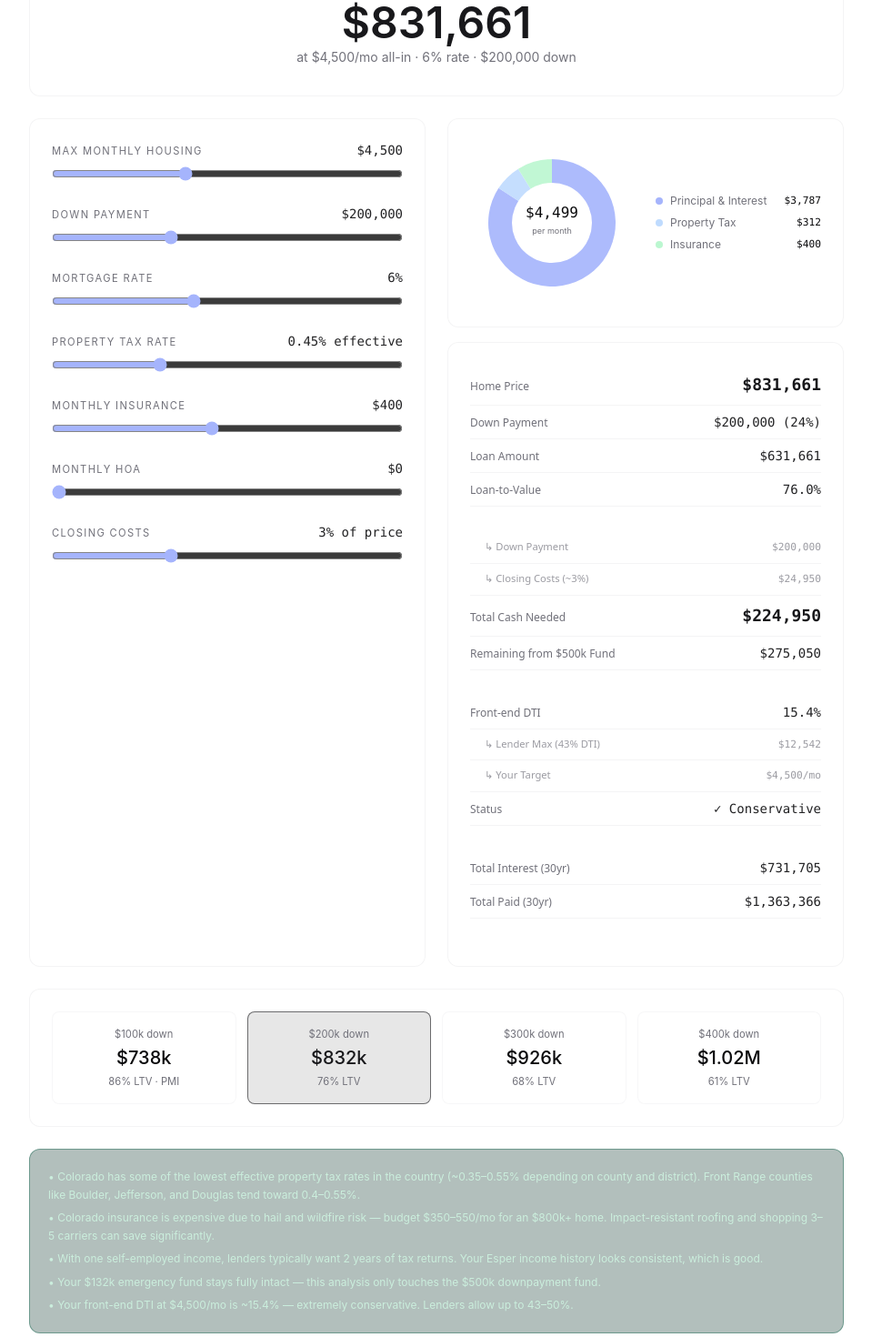
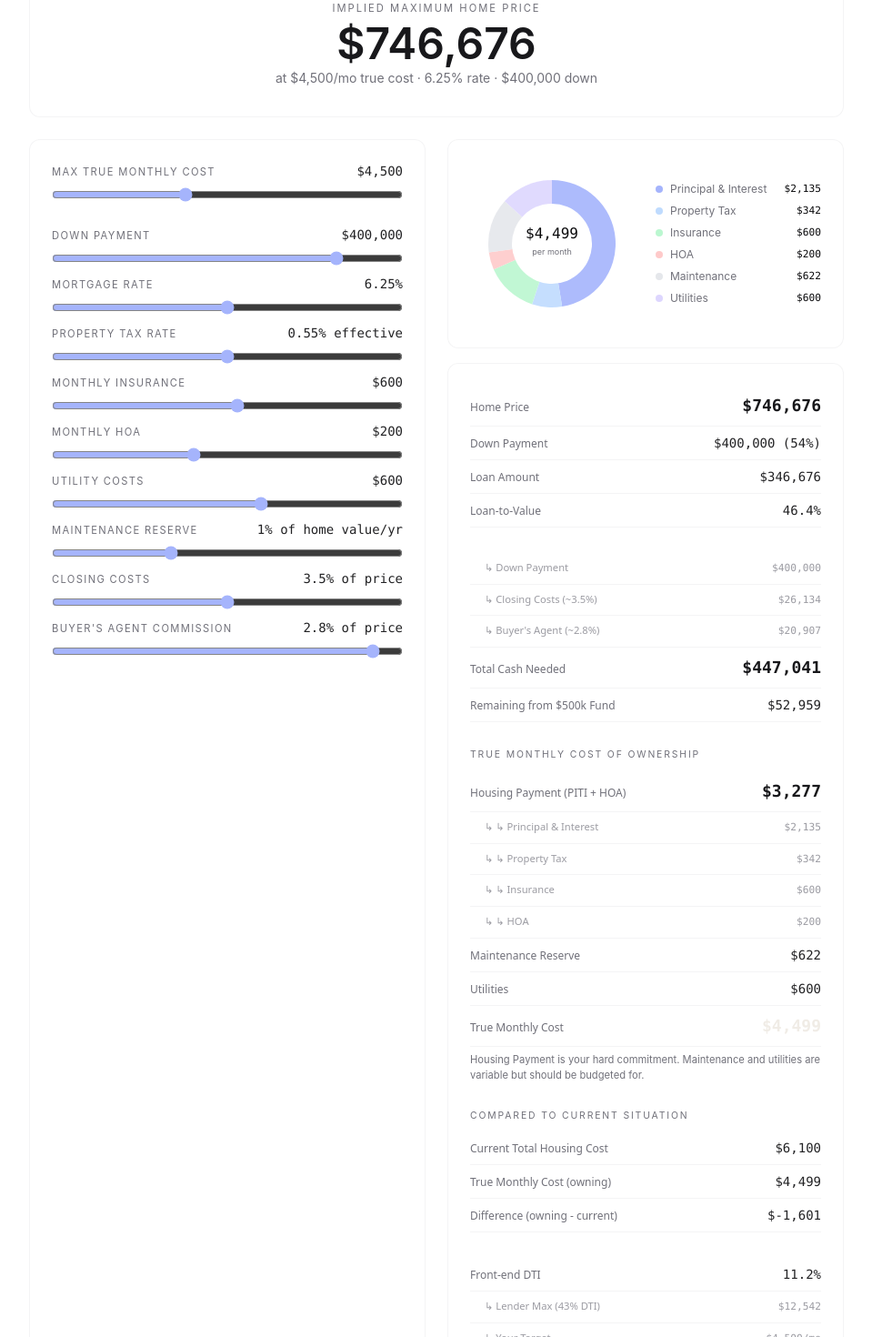
Before and after one commit to ksBrapZ/keyana-portfolio, a Next.js app: page /mk-home-affordability in a window 1280 px wide. Shown: the part 237-1707 px from the top of the page at 91% size, without its empty margins (160-1119 px from the left). Built offline with nearby package versions, Linux system fonts and the light colour scheme.

Commit message:
calculator updates

```diff
--- a/pages/mk-home-affordability.tsx
+++ b/pages/mk-home-affordability.tsx
@@ -37,7 +37,7 @@ const Slider = ({ label, value, onChange, min, max, step, format, suffix }) => (
   </div>
 );
 
-const Row = ({ label, value, highlight, sub, warn }) => (
+const Row = ({ label, value, highlight, sub, warn, accent }) => (
   <div className="flex justify-between items-baseline py-2 border-b border-border/40">
     <span
       className={`font-sans ${sub ? "text-[0.7rem] text-muted-foreground/70 pl-4" : "text-xs text-muted-foreground"}`}
@@ -52,6 +52,7 @@ const Row = ({ label, value, highlight, sub, warn }) => (
         !sub && !highlight ? "text-sm text-foreground/90" : "",
         warn ? "text-destructive" : "",
       ].join(" ").trim()}
+      style={accent ? { color: "#f0ece6" } : undefined}
     >
       {value}
     </span>
@@ -65,36 +66,39 @@ const Section = ({ children }) => (
 );
 
 export default function HomeAffordability() {
-  const [downPayment, setDownPayment] = useState(200000);
-  const [rate, setRate] = useState(6.0);
-  const [propertyTaxRate, setPropertyTaxRate] = useState(0.45);
-  const [insurance, setInsurance] = useState(400);
-  const [hoa, setHoa] = useState(0);
-  const [closingCostPct, setClosingCostPct] = useState(3.0);
+  const [downPayment, setDownPayment] = useState(400000);
+  const [rate, setRate] = useState(6.25);
+  const [propertyTaxRate, setPropertyTaxRate] = useState(0.55);
+  const [insurance, setInsurance] = useState(600);
+  const [hoa, setHoa] = useState(200);
+  const [closingCostPct, setClosingCostPct] = useState(3.5);
   const [maxMonthly, setMaxMonthly] = useState(4500);
+  const [maintenanceRate, setMaintenanceRate] = useState(1.0);
+  const [buyerAgentPct, setBuyerAgentPct] = useState(2.8);
+  const [utilityIncrease, setUtilityIncrease] = useState(600);
 
   const calc = useMemo(() => {
     const monthlyRate = rate / 100 / 12;
     const n = 360;
 
-    // Work backwards from max monthly payment to find max loan
-    const availableForMortgage = maxMonthly - insurance - hoa - 1; // subtract insurance and HOA first
-    // But property tax depends on home price, so we need to iterate
-
-    // P&I + tax = availableForMortgage
-    // P&I = loan * [r(1+r)^n / ((1+r)^n - 1)]
-    // tax = homePrice * propertyTaxRate/100 / 12
-    // homePrice = loan + downPayment
-    // So: loan * factor + (loan + downPayment) * taxMonthly = available
-    // loan * (factor + taxMonthly) = available - downPayment * taxMonthly
-    // loan = (available - downPayment * taxMonthly) / (factor + taxMonthly)
+    // Work backwards from max true monthly cost to find max loan
+    // Max true cost includes: P&I + tax + insurance + HOA + PMI + utilities + maintenance
+    const availableForMortgage = maxMonthly - insurance - hoa - utilityIncrease - 1;
 
     const factor = monthlyRate > 0
       ? (monthlyRate * Math.pow(1 + monthlyRate, n)) / (Math.pow(1 + monthlyRate, n) - 1)
       : 1 / n;
     const taxMonthly = propertyTaxRate / 100 / 12;
+    const maintenanceMonthlyRate = maintenanceRate / 100 / 12;
 
-    const maxLoan = (availableForMortgage - downPayment * taxMonthly) / (factor + taxMonthly);
+    // P&I + tax + maintenance = availableForMortgage
+    // P&I = loan * factor
+    // tax = (loan + downPayment) * taxMonthly
+    // maintenance = (loan + downPayment) * maintenanceMonthlyRate
+    // => loan * (factor + taxMonthly + maintenanceMonthlyRate)
+    //    = availableForMortgage - downPayment * (taxMonthly + maintenanceMonthlyRate)
+    const baseMonthlyRate = factor + taxMonthly + maintenanceMonthlyRate;
+    const maxLoan = (availableForMortgage - downPayment * (taxMonthly + maintenanceMonthlyRate)) / baseMonthlyRate;
     const maxHomePrice = maxLoan + downPayment;
 
     const closingCosts = maxHomePrice * (closingCostPct / 100);
@@ -102,15 +106,16 @@ export default function HomeAffordability() {
     const cashRemaining = 500000 - totalCashNeeded;
     const ltv = (maxLoan / maxHomePrice) * 100;
     const needsPMI = ltv > 80;
-    const pmiMonthly = needsPMI ? maxLoan * 0.005 / 12 : 0;
 
     // Recalculate with PMI if needed
     let finalLoan = maxLoan;
     let finalHomePrice = maxHomePrice;
     if (needsPMI) {
-      const availableAfterPMI = availableForMortgage; // PMI comes out of the budget too
-      // loan * (factor + taxMonthly + 0.005/12) = available - downPayment * taxMonthly
-      const finalMaxLoan = (availableAfterPMI - downPayment * taxMonthly) / (factor + taxMonthly + 0.005 / 12);
+      const availableAfterPMI = availableForMortgage;
+      const pmiMonthlyRate = 0.005 / 12;
+      const rateWithPMI = factor + taxMonthly + maintenanceMonthlyRate + pmiMonthlyRate;
+      const finalMaxLoan =
+        (availableAfterPMI - downPayment * (taxMonthly + maintenanceMonthlyRate)) / rateWithPMI;
       finalLoan = finalMaxLoan;
       finalHomePrice = finalMaxLoan + downPayment;
     }
@@ -118,6 +123,7 @@ export default function HomeAffordability() {
     const monthlyPI = finalLoan * factor;
     const monthlyTax = finalHomePrice * taxMonthly;
     const finalPMI = (finalLoan / finalHomePrice) > 0.8 ? finalLoan * 0.005 / 12 : 0;
+    // Housing payment used for DTI (excludes maintenance + utilities)
     const totalMonthly = monthlyPI + monthlyTax + insurance + hoa + finalPMI;
     const finalClosing = finalHomePrice * (closingCostPct / 100);
     const finalCashNeeded = downPayment + finalClosing;
@@ -146,7 +152,19 @@ export default function HomeAffordability() {
       totalInterest,
       downPaymentPct: (downPayment / finalHomePrice) * 100,
     };
-  }, [downPayment, rate, propertyTaxRate, insurance, hoa, closingCostPct, maxMonthly]);
+  }, [
+    downPayment,
+    rate,
+    propertyTaxRate,
+    insurance,
+    hoa,
+    closingCostPct,
+    maxMonthly,
+    maintenanceRate,
+    utilityIncrease,
+  ]);
+
+  const maintenanceMonthly = (calc.homePrice * maintenanceRate) / 100 / 12;
 
   const pieData = [
     { label: "Principal & Interest", value: calc.monthlyPI, color: "#a5b4fc" }, // indigo-300
@@ -154,6 +172,8 @@ export default function HomeAffordability() {
     { label: "Insurance", value: calc.insurance, color: "#bbf7d0" }, // green-200
     ...(calc.hoa > 0 ? [{ label: "HOA", value: calc.hoa, color: "#fecaca" }] : []), // red-200
     ...(calc.pmi > 0 ? [{ label: "PMI", value: calc.pmi, color: "#fed7aa" }] : []), // orange-200
+    ...(maintenanceMonthly > 0 ? [{ label: "Maintenance", value: maintenanceMonthly, color: "#e5e7eb" }] : []), // gray-200
+    ...(utilityIncrease > 0 ? [{ label: "Utilities", value: utilityIncrease, color: "#ddd6fe" }] : []), // violet-200
   ];
   const pieTotal = pieData.reduce((s, d) => s + d.value, 0);
 
@@ -178,6 +198,12 @@ export default function HomeAffordability() {
         : `M ${cx},${cy} L ${x1},${y1} A ${r},${r} 0 ${largeArc} 1 ${x2},${y2} Z`;
     return { ...d, path, pct };
   });
+
+  const housingPayment = calc.totalMonthly;
+  const trueMonthlyCost = housingPayment + maintenanceMonthly + utilityIncrease;
+  const buyerAgentCommission = buyerAgentPct > 0 ? (calc.homePrice * buyerAgentPct) / 100 : 0;
+  const totalCashNeededWithAgent = calc.totalCashNeeded + buyerAgentCommission;
+  const cashRemainingWithAgent = 500000 - totalCashNeededWithAgent;
 
   return (
     <>
@@ -204,20 +230,24 @@ export default function HomeAffordability() {
 
               {/* Big Number */}
               <div className="text-center px-5 py-8 rounded-xl border border-border/40 bg-background/40">
+                <div className="text-[0.7rem] tracking-[0.18em] uppercase text-muted-foreground mb-1.5">
+                  Implied maximum home price
+                </div>
                 <div className="text-4xl md:text-5xl font-semibold text-primary leading-tight mb-1">
                   {formatFull(calc.homePrice)}
                 </div>
                 <div className="text-xs md:text-sm text-muted-foreground">
-                  at {formatFull(maxMonthly)}/mo all-in · {rate}% rate · {formatFull(downPayment)} down
+                  at {formatFull(maxMonthly)}/mo true cost · {rate}% rate · {formatFull(downPayment)} down
                 </div>
               </div>
 
               {/* Two Column Layout */}
               <div className="grid grid-cols-1 md:grid-cols-2 gap-6">
                 {/* Left: Controls */}
-                <div className="rounded-xl border border-border/40 bg-background/60 p-5 md:p-6">
+                <div className="rounded-xl border border-border/40 bg-background/60 p-5 md:p-6 space-y-1">
+                  {/* Budget & price */}
                   <Slider
-                    label="Max Monthly Housing"
+                    label="Max True Monthly Cost"
                     value={maxMonthly}
                     onChange={setMaxMonthly}
                     min={3000}
@@ -230,10 +260,12 @@ export default function HomeAffordability() {
                     value={downPayment}
                     onChange={setDownPayment}
                     min={50000}
-                    max={500000}
-                    step={10000}
+                    max={475000}
+                    step={25000}
                     format={formatFull}
                   />
+
+                  {/* Monthly cost components */}
                   <Slider
                     label="Mortgage Rate"
                     value={rate}
@@ -257,7 +289,7 @@ export default function HomeAffordability() {
                     value={insurance}
                     onChange={setInsurance}
                     min={150}
-                    max={700}
+                    max={1000}
                     step={25}
                     format={(v) => `$${v}`}
                   />
@@ -271,12 +303,41 @@ export default function HomeAffordability() {
                     format={(v) => `$${v}`}
                   />
                   <Slider
+                    label="Utility costs"
+                    value={utilityIncrease}
+                    onChange={setUtilityIncrease}
+                    min={0}
+                    max={1000}
+                    step={50}
+                    format={(v) => `$${v}`}
+                  />
+                  <Slider
+                    label="Maintenance Reserve"
+                    value={maintenanceRate}
+                    onChange={setMaintenanceRate}
+                    min={0.5}
+                    max={2.0}
+                    step={0.25}
+                    suffix="% of home value/yr"
+                  />
+
+                  {/* One-time costs */}
+                  <Slider
                     label="Closing Costs"
                     value={closingCostPct}
                     onChange={setClosingCostPct}
                     min={2.0}
                     max={5.0}
                     step={0.5}
+                    suffix="% of price"
+                  />
+                  <Slider
+                    label="Buyer's Agent Commission"
+                    value={buyerAgentPct}
+                    onChange={setBuyerAgentPct}
+                    min={0}
+                    max={3.0}
+                    step={0.1}
                     suffix="% of price"
                   />
                 </div>
@@ -287,7 +348,11 @@ export default function HomeAffordability() {
                   <div className="rounded-xl border border-border/40 bg-background/60 p-5 md:p-6 flex items-center gap-4 md:gap-6">
                     <svg width="180" height="180" viewBox="0 0 180 180" className="shrink-0">
                       {arcs.map((arc, i) => (
-                        <path key={i} d={arc.path} fill={arc.color} opacity={0.9} />
+                        <path key={i} d={arc.path} fill={arc.color} opacity={0.9}>
+                          <title>
+                            {arc.label}: ${Math.round(arc.value).toLocaleString()}
+                          </title>
+                        </path>
                       ))}
                       <circle cx="90" cy="90" r="44" fill="hsl(var(--background))" />
                       <text
@@ -299,7 +364,7 @@ export default function HomeAffordability() {
                         fontSize="16"
                         fontWeight="500"
                       >
-                        {formatFull(calc.totalMonthly)}
+                        {formatFull(trueMonthlyCost)}
                       </text>
                       <text
                         x="90"
@@ -346,22 +411,111 @@ export default function HomeAffordability() {
                       )}
                     </Section>
 
-                    <Section title="Cash at Closing">
+                    <Section>
                       <Row label="Down Payment" value={formatFull(downPayment)} sub />
                       <Row
                         label={`Closing Costs (~${closingCostPct}%)`}
                         value={formatFull(calc.closingCosts)}
                         sub
                       />
-                      <Row label="Total Cash Needed" value={formatFull(calc.totalCashNeeded)} highlight />
+                      {buyerAgentPct > 0 && (
+                        <Row
+                          label={`Buyer's Agent (~${buyerAgentPct}%)`}
+                          value={formatFull(buyerAgentCommission)}
+                          sub
+                        />
+                      )}
+                      <Row
+                        label="Total Cash Needed"
+                        value={formatFull(totalCashNeededWithAgent)}
+                        highlight
+                      />
                       <Row
                         label="Remaining from $500k Fund"
-                        value={formatFull(Math.max(0, calc.cashRemaining))}
-                        warn={calc.cashRemaining < 0}
+                        value={formatFull(Math.max(0, cashRemainingWithAgent))}
+                        warn={cashRemainingWithAgent < 0}
                       />
                     </Section>
 
-                    <Section title="Qualification Check">
+                    <Section>
+                      <div className="text-[0.65rem] tracking-[0.18em] uppercase text-muted-foreground mb-2.5">
+                        True Monthly Cost of Ownership
+                      </div>
+                      <Row
+                        label="Housing Payment (PITI + HOA)"
+                        value={formatFull(housingPayment)}
+                        highlight
+                      />
+                      <Row
+                        label="↳ Principal & Interest"
+                        value={formatFull(calc.monthlyPI)}
+                        sub
+                      />
+                      <Row
+                        label="↳ Property Tax"
+                        value={formatFull(calc.monthlyTax)}
+                        sub
+                      />
+                      <Row
+                        label="↳ Insurance"
+                        value={formatFull(insurance)}
+                        sub
+                      />
+                      {hoa > 0 && (
+                        <Row
+                          label="↳ HOA"
+                          value={formatFull(hoa)}
+                          sub
+                        />
+                      )}
+                      {calc.pmi > 0 && (
+                        <Row
+                          label="↳ PMI"
+                          value={formatFull(calc.pmi)}
+                          sub
+                          warn
+                        />
+                      )}
+                      <Row
+                        label="Maintenance Reserve"
+                        value={formatFull(maintenanceMonthly)}
+                      />
+                      <Row
+                        label="Utilities"
+                        value={formatFull(utilityIncrease)}
+                      />
+                      <Row
+                        label="True Monthly Cost"
+                        value={formatFull(trueMonthlyCost)}
+                        highlight
+                        accent
+                      />
+                      <div className="mt-1.5 text-[0.7rem] text-muted-foreground">
+                        Housing Payment is your hard commitment. Maintenance and utilities are
+                        variable but should be budgeted for.
+                      </div>
+                    </Section>
+
+                    <Section>
+                      <div className="text-[0.65rem] tracking-[0.18em] uppercase text-muted-foreground mb-2.5">
+                        Compared to Current Situation
+                      </div>
+                      <Row
+                        label="Current Total Housing Cost"
+                        value={formatFull(6100)}
+                      />
+                      <Row
+                        label="True Monthly Cost (owning)"
+                        value={formatFull(trueMonthlyCost)}
+                      />
+                      <Row
+                        label="Difference (owning - current)"
+                        value={formatFull(trueMonthlyCost - 6100)}
+                        warn={trueMonthlyCost > 6100}
+                      />
+                    </Section>
+
+                    <Section>
                       <Row
                         label="Front-end DTI"
                         value={`${calc.dti.toFixed(1)}%`}
@@ -404,14 +558,21 @@ export default function HomeAffordability() {
 
               {/* Scenario Comparison */}
               <div className="rounded-xl border border-border/40 bg-background/60 p-5 md:p-6">
+                <div className="text-[0.65rem] tracking-[0.18em] uppercase text-muted-foreground mb-4">
+                  {`Quick Scenarios at ${formatFull(maxMonthly)}/mo true cost · ${rate.toFixed(
+                    2,
+                  )}% Rate · ${propertyTaxRate.toFixed(2)}% Tax`}
+                </div>
                 <div className="grid grid-cols-2 md:grid-cols-4 gap-3">
                   {[100000, 200000, 300000, 400000].map((dp) => {
-                    const r = 0.06 / 12;
+                    const r = rate / 100 / 12;
                     const n = 360;
                     const fac = (r * Math.pow(1 + r, n)) / (Math.pow(1 + r, n) - 1);
-                    const taxM = 0.0045 / 12;
-                    const avail = 4500 - 400 - 0;
-                    const loan = (avail - dp * taxM) / (fac + taxM);
+                    const taxM = (propertyTaxRate / 100) / 12;
+                    const maintM = maintenanceRate / 100 / 12;
+                    const avail = maxMonthly - insurance - hoa - utilityIncrease;
+                    const combined = fac + taxM + maintM;
+                    const loan = (avail - dp * (taxM + maintM)) / combined;
                     const hp = loan + dp;
                     const ltvVal = (loan / hp) * 100;
                     const isActive = dp === downPayment;
@@ -454,26 +615,34 @@ export default function HomeAffordability() {
               <div className="mt-2 rounded-xl border border-emerald-800/40 bg-emerald-950/30 p-5 text-xs leading-relaxed">
                 <div className="space-y-1.5 text-emerald-100/80">
                   <p>
-                    • Colorado has some of the lowest effective property tax rates in the country
-                    (~0.35–0.55% depending on county and district). Front Range counties like
-                    Boulder, Jefferson, and Douglas tend toward 0.4–0.55%.
+                    • Property tax: Colorado has some of the lowest effective rates in the country.
+                    Front Range effective rates by county: Denver 0.48%, JeffCo 0.51%, Arapahoe 0.52%,
+                    Boulder 0.55%, Adams 0.60%. Douglas County is the lowest in the Denver metro.
                   </p>
                   <p>
-                    • Colorado insurance is expensive due to hail and wildfire risk — budget
-                    $350–550/mo for an $800k+ home. Impact-resistant roofing and shopping 3–5
-                    carriers can save significantly.
+                    • Insurance: Colorado Front Range is expensive due to hail (50% of premiums) and
+                    wildfire risk. Budget $350–550/mo for $800k+ homes. Impact-resistant (Class 4)
+                    roofing and shopping 3–5 carriers can save significantly. Note: hail deductibles
+                    are often 1–3% of dwelling coverage ($8k–$24k out of pocket per claim).
                   </p>
                   <p>
-                    • With one self-employed income, lenders typically want 2 years of tax
-                    returns. Your Esper income history looks consistent, which is good.
+                    • Self-employment: With one W-2 and one self-employed income, lenders typically
+                    require 2 years of tax returns for the self-employed earner and may price the
+                    rate slightly higher.
                   </p>
                   <p>
-                    • Your $132k emergency fund stays fully intact — this analysis only touches
-                    the $500k downpayment fund.
+                    • Emergency fund ($132k) stays fully intact — this analysis only uses the $500k
+                    downpayment fund.
                   </p>
                   <p>
-                    • Your front-end DTI at $4,500/mo is ~15.4% — extremely conservative. Lenders
-                    allow up to 43–50%.
+                    • Buyer's agent: Post-NAR settlement, sellers still typically cover buyer agent
+                    fees in Colorado's current market, but plan for the possibility of paying
+                    2.5–3% out of pocket (~$20–24k on an $800k home).
+                  </p>
+                  <p>
+                    • Maintenance: The 1%/year rule is a long-run average. Colorado's hail, UV
+                    exposure, and dry climate are especially hard on roofs, exterior paint, and
+                    landscaping. Budget accordingly.
                   </p>
                 </div>
               </div>
```
